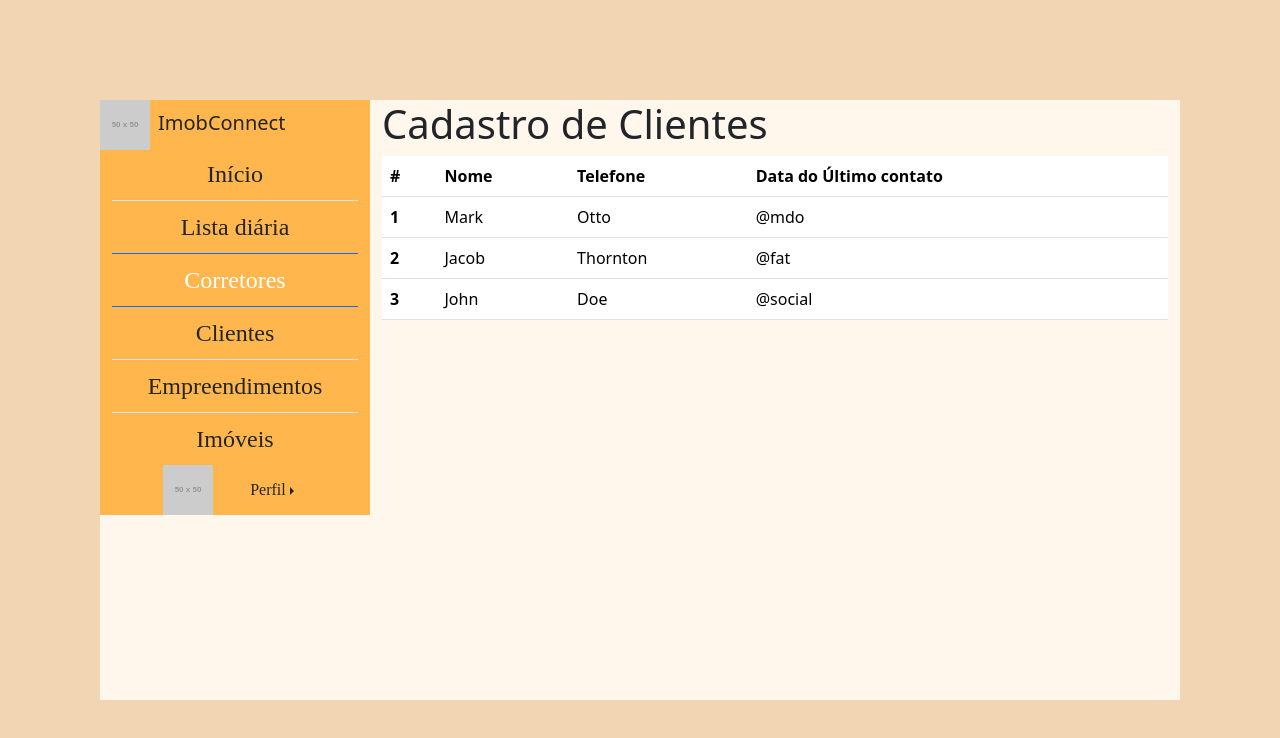
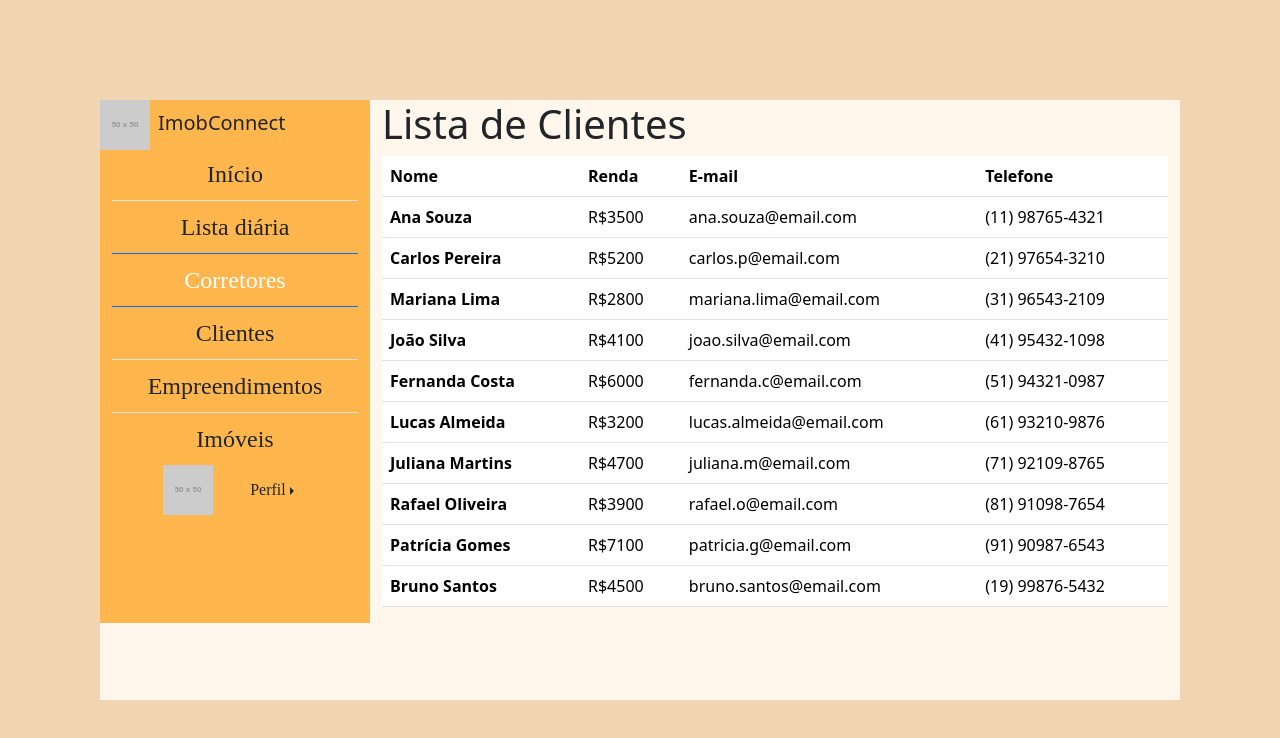
Before and after one commit to krz1128/pi-corretores, a Next.js app: page /clientes in a window 1280 px wide. Shown: the top 738 px of the page. Built offline with nearby package versions, Linux system fonts and the light colour scheme.

Commit message:
Criei a lista de clientes na pag Clientes

```diff
--- a/app/clientes/page.js
+++ b/app/clientes/page.js
@@ -1,38 +1,118 @@
-export default function CadastroClientes () {
-    return(
+function ListaClientes () {
+
+    const clientes = [
+  {
+    Nome: "Ana Souza",
+    cpf: "123.456.789-00",
+    renda: 3500,
+    telefone: "(11) 98765-4321",
+    email: "ana.souza@email.com",
+    dataNascimento: "1995-04-12"
+  },
+  {
+    Nome: "Carlos Pereira",
+    cpf: "234.567.890-11",
+    renda: 5200,
+    telefone: "(21) 97654-3210",
+    email: "carlos.p@email.com",
+    dataNascimento: "1988-09-25"
+  },
+  {
+    Nome: "Mariana Lima",
+    cpf: "345.678.901-22",
+    renda: 2800,
+    telefone: "(31) 96543-2109",
+    email: "mariana.lima@email.com",
+    dataNascimento: "2000-01-30"
+  },
+  {
+    Nome: "João Silva",
+    cpf: "456.789.012-33",
+    renda: 4100,
+    telefone: "(41) 95432-1098",
+    email: "joao.silva@email.com",
+    dataNascimento: "1992-07-18"
+  },
+  {
+    Nome: "Fernanda Costa",
+    cpf: "567.890.123-44",
+    renda: 6000,
+    telefone: "(51) 94321-0987",
+    email: "fernanda.c@email.com",
+    dataNascimento: "1985-03-05"
+  },
+  {
+    Nome: "Lucas Almeida",
+    cpf: "678.901.234-55",
+    renda: 3200,
+    telefone: "(61) 93210-9876",
+    email: "lucas.almeida@email.com",
+    dataNascimento: "1998-11-22"
+  },
+  {
+    Nome: "Juliana Martins",
+    cpf: "789.012.345-66",
+    renda: 4700,
+    telefone: "(71) 92109-8765",
+    email: "juliana.m@email.com",
+    dataNascimento: "1993-06-14"
+  },
+  {
+    Nome: "Rafael Oliveira",
+    cpf: "890.123.456-77",
+    renda: 3900,
+    telefone: "(81) 91098-7654",
+    email: "rafael.o@email.com",
+    dataNascimento: "1990-12-03"
+  },
+  {
+    Nome: "Patrícia Gomes",
+    cpf: "901.234.567-88",
+    renda: 7100,
+    telefone: "(91) 90987-6543",
+    email: "patricia.g@email.com",
+    dataNascimento: "1983-08-19"
+  },
+  {
+    Nome: "Bruno Santos",
+    cpf: "012.345.678-99",
+    renda: 4500,
+    telefone: "(19) 99876-5432",
+    email: "bruno.santos@email.com",
+    dataNascimento: "1996-02-27"
+  }
+];
+  return (
     <div>
-            <h1>Cadastro de Clientes</h1>
+      <h1>Lista de Clientes</h1>
+      <h1/>
 
-            <table class="table tabelausuarios">
+      <table class="table">
         <thead>
           <tr>
-      <th scope="col">#</th>
             <th scope="col">Nome</th>
+            <th scope="col">Renda</th>
+            <th scope="col">E-mail</th>
             <th scope="col">Telefone</th>
-      <th scope="col">Data do Último contato</th>
           </tr>
         </thead>
        <tbody>
-    <tr>
-      <th scope="row">1</th>
-      <td>Mark</td>
-      <td>Otto</td>
-      <td>@mdo</td>
+
+          {
+            clientes.map(
+              item => <tr>
+            <th scope="row">{item.Nome}</th>
+            <td>R${item.renda}</td>
+            <td>{item.email}</td>
+            <td>{item.telefone}</td>
           </tr>
-    <tr>
-      <th scope="row">2</th>
-      <td>Jacob</td>
-      <td>Thornton</td>
-      <td>@fat</td>
-    </tr>
-    <tr>
-      <th scope="row">3</th>
-      <td>John</td>
-      <td>Doe</td>
-      <td>@social</td>
-    </tr>
+            )
+          }
+
         </tbody>
       </table>
     </div>
   )
 }
+
+export default ListaClientes;
```
Lines whose indentation alone changed are shown as unchanged.
